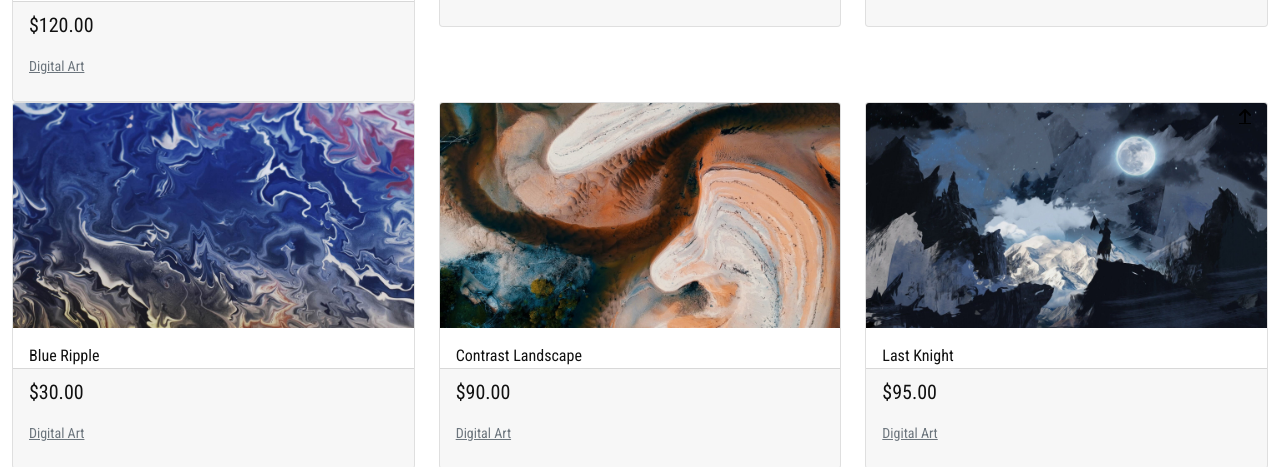
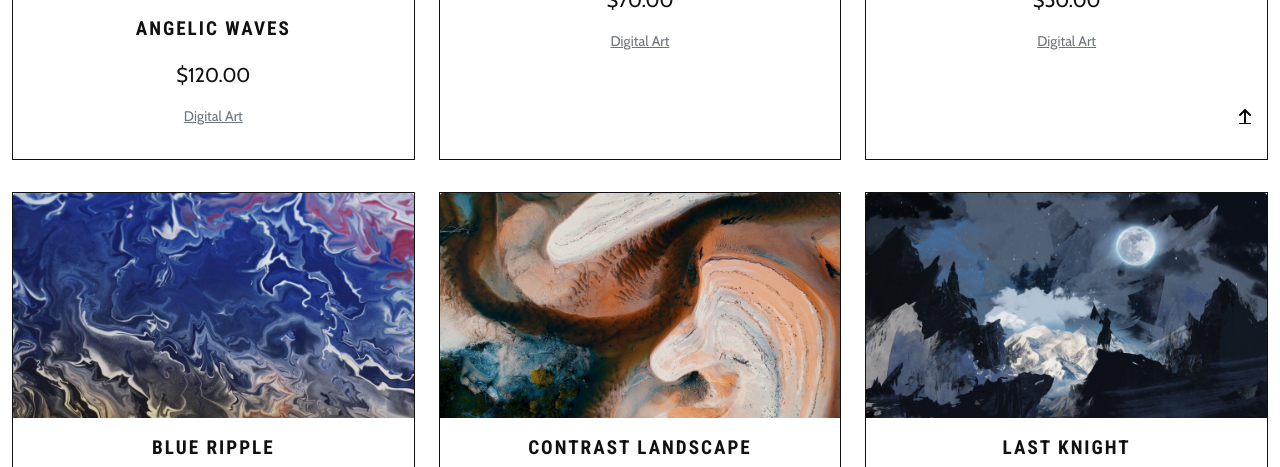
Before and after one commit to Birrellc/Project__artiZan-ms4, a Django app: page /products/?category=digital_art in a window 1280 px wide. Shown: the part 649-1116 px from the top of the page. Run offline with Django 3.2, Linux system fonts and the light colour scheme; data comes from the database, SQL or seed files in the repository; some libraries are stand-ins or nearby versions.

Commit message:
Feat: improved product app template

```diff
--- a/products/templates/products/products.html
+++ b/products/templates/products/products.html
@@ -5,7 +5,7 @@
     <div class="container-fluid gallery-title">
         <div class="row">
             <div class="col-12 text-center">
-                <h2 class="">Gallery</h2>
+                <h2 class="store-heading">Store</h2>
                 {% for c in current_categories %}
                     <a class="text-decoration-none" href="{% url 'products' %}?category={{ c.name }}">
                         <span class="p-2 mt-2 badge">{{ c.friendly_name }}</span>
@@ -14,12 +14,12 @@
             </div>
         </div>
         <div class="row">
-            <ul class="col-sm-6 list-inline-item">
+            <ul class="col-12 list-inline-item products-sub-nav text-uppercase">
                 <li class="nav-item dropdown list-inline-item">
                     <a class="nav-link" href="#" id="all--link" data-toggle="dropdown" aria-haspopup="true" aria-expanded="false">
                         Sort
                     </a>
-                    <div class="dropdown-menu" aria-labelledby="all--link">
+                    <div class="dropdown-menu product-dropdown" aria-labelledby="all--link">
                         <a href="{% url 'products' %}?sort=name&direction=asc" class="dropdown-item" class="dropdown-item">Name</a>
                         <a href="{% url 'products' %}?sort=price&direction=asc" class="dropdown-item" class="dropdown-item ">Price</a>
                         <a href="{% url 'products' %}?sort=category&direction=asc" class="dropdown-item" class="dropdown-item ">Category</a>
@@ -30,7 +30,7 @@
                     <a class="logo-font nav-link text-black" href="#" id="clothing-link" data-toggle="dropdown" aria-haspopup="true" aria-expanded="false">
                         Category
                     </a>
-                    <div class="dropdown-menu" aria-labelledby="clothing-link">
+                    <div class="dropdown-menu product-dropdown" aria-labelledby="clothing-link">
                         <a href="{% url 'products' %}" class="dropdown-item">All </a>
                         <a href="{% url 'products' %}?category=digital_art" class="dropdown-item">Digital Art</a>
                         <a href="{% url 'products' %}?category=classic_art" class="dropdown-item">Classic Art</a>
@@ -44,21 +44,19 @@
             <div class="gallery-container col-12">
                 <div class="row">
                     {% for product in products %}
-                        <div class="col-sm-6 col-lg-4">
-                            <div class="card">
+                        <div class="col-sm-6 my-3 col-lg-4">
+                            <div class="card border rounded-0 h-100">
                                 {% if product.image %}
                                 <a href="{% url 'product_detail' product.id %}">
-                                    <img class="card-img-top img-fluid" src="{{ product.image.url }}" alt="{{ product.name }}">
+                                    <img class="card-img-top img-fluid 0" src="{{ product.image.url }}" alt="{{ product.name }}">
                                 </a>
                                 {% else %}
                                 <a href="{% url 'product_detail' product.id %}">
-                                    <img class="card-img-top img-fluid" src="" alt="{{ product.name }}">
+                                    <img class="card-img-top img-fluid 0" src="" alt="{{ product.name }}">
                                 </a>
                                 {% endif %}
-                                <div class="card-body pb-0">
-                                    <p class="mb-0">{{ product.name }}</p>
-                                </div>
-                                <div class="card-footer text-left">
+                                <div class="card-body text-center">
+                                    <p class="product-name">{{ product.name }}</p>
                                     <div class="row">
                                         <div class="col">
                                             <p class="lead">${{ product.price }}</p>
@@ -72,7 +70,7 @@
                                     </p>
                                     {% endif %}
                                     {% if request.user.is_superuser %}
-                                                <small class="ml-3">
+                                                <small class="ml-5">
                                                     <a href="{% url 'edit_product' product.id %}">Edit</a> |
                                                     <a class="text-danger" href="{% url 'delete_product' product.id %}">Delete</a>
                                                 </small>
--- a/static/css/base.css
+++ b/static/css/base.css
@@ -14,7 +14,7 @@
 body {
   margin-top: 170px;
   color: #111;
-  font-family: 'Roboto Condensed', sans-serif;
+  font-family: 'Cabin', sans-serif;
 }
 
 a {
@@ -107,10 +107,43 @@ a {
   margin-bottom: 20px;
 }
 
-/* gallery */
+/* Store */
+
+.store-heading {
+  font-size: 2rem;
+  font-weight: 800;
+  letter-spacing: 5px;
+  text-transform: uppercase;
+}
+
+.products-sub-nav {
+  display: flex;
+  justify-content: center;
+  font-family: 'Roboto Condensed', sans-serif;
+  font-weight: 800;
+  letter-spacing: 5px;
+}
+
+.product-dropdown{
+  text-align: center;
+  line-height: 50px;
+  letter-spacing: 5px;
+}
 
 .badge {
-  color: black;
+  color: #3B3534;
+  font-size: 1.5rem;
+  text-transform: uppercase;
+  margin-bottom: 10px;
+  letter-spacing: 5px;
+}
+
+.product-name {
+  font-size: 1.2rem;
+  text-transform: uppercase;
+  letter-spacing: 2px;
+  font-family: 'Roboto Condensed', sans-serif;
+  font-weight:800
 }
 
 .btt-btn {
```
